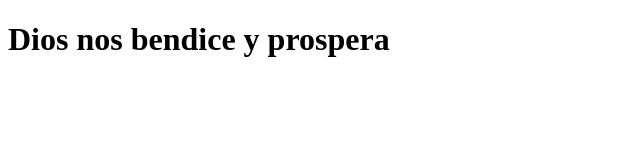
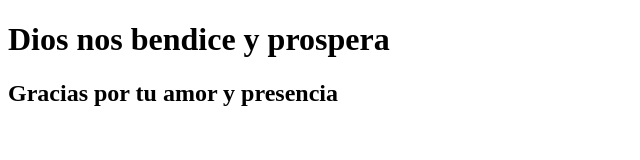
Before and after one commit to WilliamsRPS/hellowgit, a plain HTML site: page index.html in a window 1280 px wide. Shown: the whole page, without its empty margins (0-640 px from the left). Drawn offline with Linux system fonts and the light colour scheme.

Commit message:
Se modifico un titulo en index

```diff
--- a/index.html
+++ b/index.html
@@ -8,5 +8,6 @@
 </head>
 <body>
     <h1>Dios nos bendice y prospera</h1>
+    <h2>Gracias por tu amor y presencia</h2>
 </body>
 </html>
```
